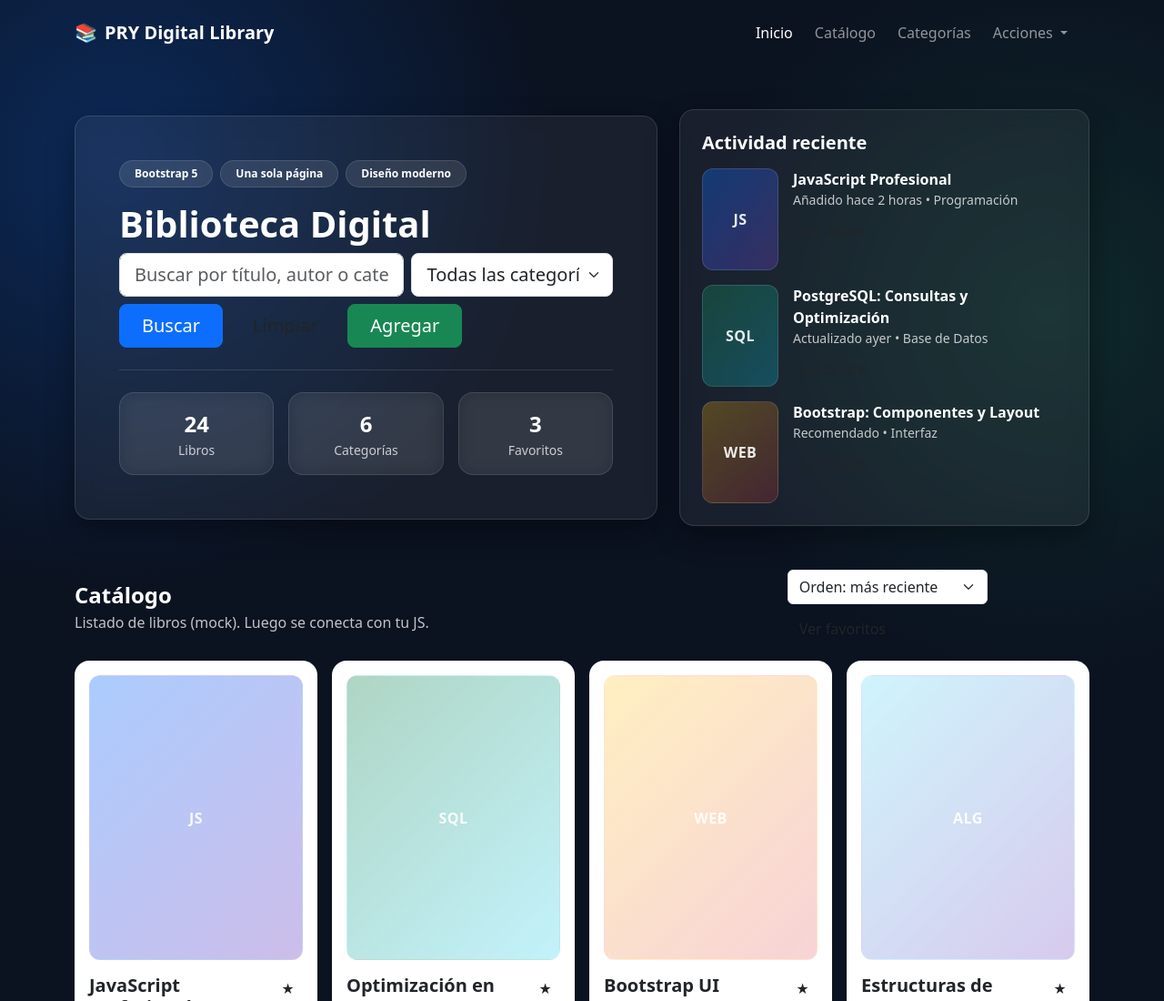
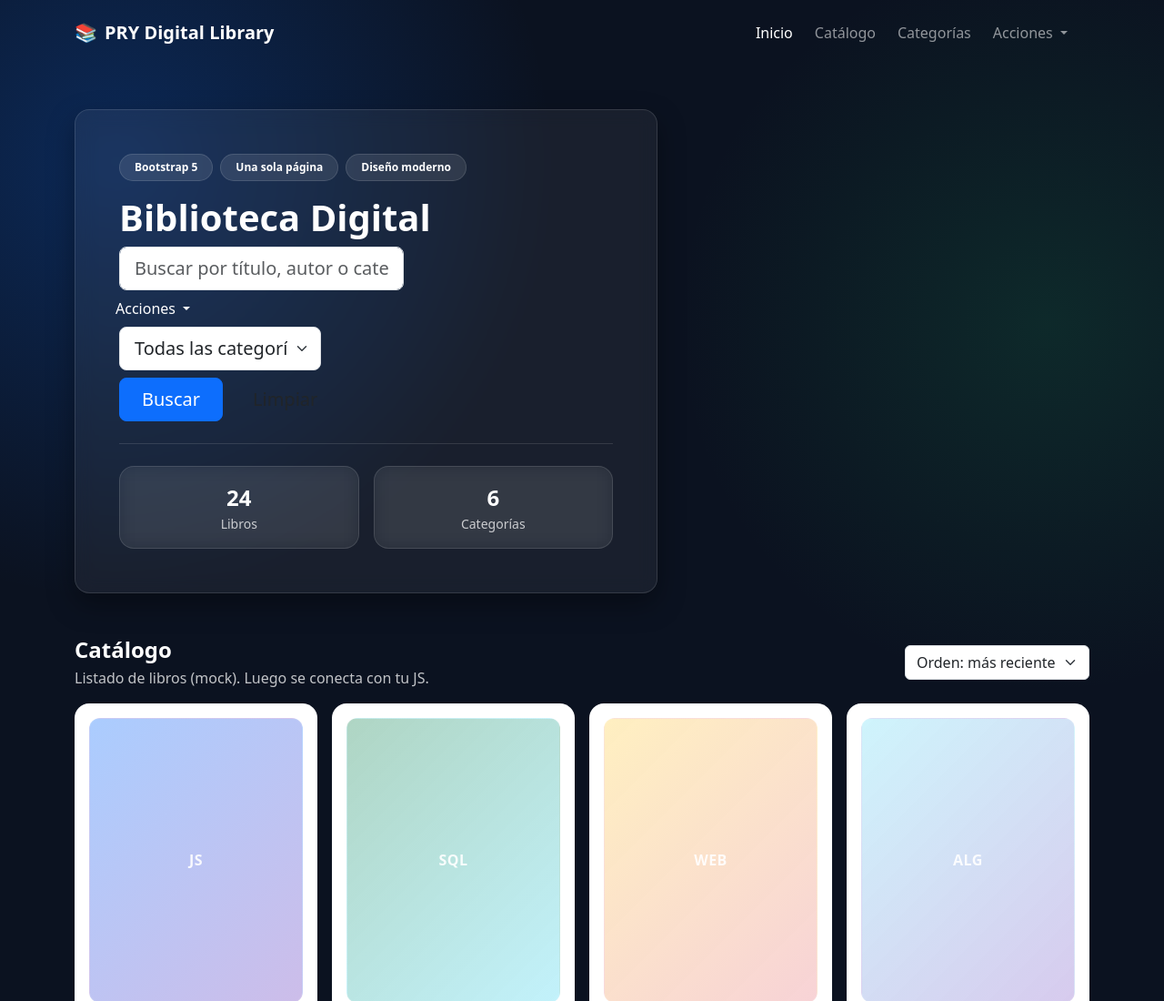
Before and after one commit to ProgramacionWeb27811/PRY_DIGITAL_LIBRARY, a website built with Vite: page index.html in a window 1280 px wide. Shown: the top 1100 px of the page at 91% size. Built offline with nearby package versions, Linux system fonts and the light colour scheme; files whose address does not match are found by name.

Commit message:
modificaciones solo para usuarios, agregar url del server de trabajo (pendiente modficar y separar autores y categorias en la BD

```diff
--- a/index.html
+++ b/index.html
@@ -30,7 +30,7 @@
                             Acciones
                         </a>
                         <ul class="dropdown-menu dropdown-menu-end">
-                            <li><a class="dropdown-item" href="#" data-bs-toggle="modal" data-bs-target="#modalAgregar">Agregar libro</a></li>
+                            <li><a class="dropdown-item" href="#" data-bs-toggle="modal" data-bs-target="#modalAgregar" hidden>Agregar libro</a></li>
                             <li><a class="dropdown-item" href="#catalogo">Ver catálogo</a></li>
                             <li><hr class="dropdown-divider"></li>
                             <li><a class="dropdown-item" href="#">Configuración</a></li>
@@ -64,85 +64,54 @@
                             <div class="col-md-7">
                                 <input id="txtBuscar" class="form-control form-control-lg" type="text" placeholder="Buscar por título, autor o categoría...">
                             </div>
+                            <a class="nav-link dropdown-toggle" href="#" role="button" data-bs-toggle="dropdown" aria-expanded="false">
+                                Acciones
+                            </a>
+                            <ul class="dropdown-menu dropdown-menu-end">
+                                <li><a class="dropdown-item" href="#" data-bs-toggle="modal" data-bs-target="#modalAgregar" hidden>Agregar libro</a></li>
+                                <li><a class="dropdown-item" href="#catalogo">Ver catálogo</a></li>
+                                <li><hr class="dropdown-divider"></li>
+                                <li><a class="dropdown-item" href="#">Configuración</a></li>
+                            </ul>
+
                             <div class="col-md-5">
+
                                 <select id="selCategoria" class="form-select form-select-lg">
-                                    <option value="">Todas las categorías</option>
-                                    <option>Programación</option>
-                                    <option>Base de Datos</option>
-                                    <option>Redes</option>
-                                    <option>Matemáticas</option>
+                                    <option selected>Todas las categorías</option>
+                                    <option value="">Programación</option>
+                                    <option value="">Base de Datos</option>
+                                    <option value="">Redes</option>
+                                    <option value="">Matemáticas</option>
                                 </select>
                             </div>
                             <div class="col-12 d-flex flex-wrap gap-2 mt-2">
                                 <button id="btnBuscar" class="btn btn-primary btn-lg px-4">Buscar</button>
                                 <button id="btnLimpiar" class="btn btn-soft btn-lg px-4">Limpiar</button>
-                                <button class="btn btn-success btn-lg px-4" data-bs-toggle="modal" data-bs-target="#modalAgregar">Agregar</button>
+                                <button class="btn btn-success btn-lg px-4" data-bs-toggle="modal" data-bs-target="#modalAgregar" hidden>Agregar</button>
                             </div>
                         </div>
 
                         <div class="divider my-4"></div>
 
                         <div class="row text-center g-3">
-                            <div class="col-4">
+                            <div class="col-6">
                                 <div class="glass rounded-4 p-3">
                                     <div class="fw-bold fs-4" id="statTotal">24</div>
                                     <div class="text-soft small">Libros</div>
                                 </div>
                             </div>
-                            <div class="col-4">
+                            <div class="col-6">
                                 <div class="glass rounded-4 p-3">
                                     <div class="fw-bold fs-4" id="statCategorias">6</div>
                                     <div class="text-soft small">Categorías</div>
                                 </div>
                             </div>
-                            <div class="col-4">
-                                <div class="glass rounded-4 p-3">
-                                    <div class="fw-bold fs-4" id="statFav">3</div>
-                                    <div class="text-soft small">Favoritos</div>
-                                </div>
-                            </div>
+
                         </div>
                     </div>
                 </div>
 
-                <div class="col-lg-5">
-                    <div class="glass rounded-4 p-4 shadow-soft">
-                        <h5 class="fw-bold mb-3">Actividad reciente</h5>
 
-                        <div class="d-flex gap-3 align-items-start mb-3">
-                            <div class="cover flex-shrink-0" style="width: 84px;">
-                                <span>JS</span>
-                            </div>
-                            <div>
-                                <div class="fw-semibold">JavaScript Profesional</div>
-                                <div class="text-soft small">Añadido hace 2 horas • Programación</div>
-                                <button class="btn btn-sm btn-soft mt-2" data-bs-toggle="modal" data-bs-target="#modalDetalle">Ver detalle</button>
-                            </div>
-                        </div>
-
-                        <div class="d-flex gap-3 align-items-start mb-3">
-                            <div class="cover flex-shrink-0" style="width: 84px; background: linear-gradient(135deg, rgba(25,135,84,.35), rgba(13,202,240,.25));">
-                                <span>SQL</span>
-                            </div>
-                            <div>
-                                <div class="fw-semibold">PostgreSQL: Consultas y Optimización</div>
-                                <div class="text-soft small">Actualizado ayer • Base de Datos</div>
-                                <button class="btn btn-sm btn-soft mt-2" data-bs-toggle="modal" data-bs-target="#modalDetalle">Ver detalle</button>
-                            </div>
-                        </div>
-
-                        <div class="d-flex gap-3 align-items-start">
-                            <div class="cover flex-shrink-0" style="width: 84px; background: linear-gradient(135deg, rgba(255,193,7,.25), rgba(220,53,69,.22));">
-                                <span>WEB</span>
-                            </div>
-                            <div>
-                                <div class="fw-semibold">Bootstrap: Componentes y Layout</div>
-                                <div class="text-soft small">Recomendado • Interfaz</div>
-                                <button class="btn btn-sm btn-soft mt-2" data-bs-toggle="modal" data-bs-target="#modalDetalle">Ver detalle</button>
-                            </div>
-                        </div>
-                    </div>
-                </div>
             </div>
         </div>
     </header>
@@ -161,8 +130,9 @@
                         <option value="reciente">Orden: más reciente</option>
                         <option value="titulo">Orden: título (A-Z)</option>
                         <option value="autor">Orden: autor (A-Z)</option>
+                        <option value="titulo">Orden: título (Z-A)</option>
+                        <option value="autor">Orden: autor (Z-A)</option>
                     </select>
-                    <button class="btn btn-soft" id="btnFavoritos">Ver favoritos</button>
                 </div>
             </div>
 
--- a/package.json
+++ b/package.json
@@ -5,7 +5,7 @@
   "main": "index.js",
   "scripts": {
     "test": "echo \"Error: no test specified\" && exit 1",
-    "dev": "vite"
+    "dev": "vite --host 0.0.0.0 --port 5173"
   },
   "keywords": [],
   "author": "",
--- a/public/css/styles.css
+++ b/public/css/styles.css
@@ -85,3 +85,29 @@
     height: 1px;
     background: rgba(255,255,255,.12);
 }
+
+/* Variables opcionales para mantener consistencia con tu tema */
+:root{
+    --select-bg: #1f2a38;      /* ajusta a tu tono */
+    --select-text: #e8eef7;    /* texto claro */
+    --select-border: #334155;  /* borde */
+    --select-focus: rgba(59, 130, 246, 0.35);
+}
+
+.form-select{
+    background-color: var(--select-bg);
+    color: var(--select-text);
+    border-color: var(--select-border);
+}
+
+/* Estado focus (cuando haces click) */
+.form-select:focus{
+    border-color: var(--select-border);
+    box-shadow: 0 0 0 0.25rem var(--select-focus);
+}
+
+/* MUY IMPORTANTE: estilo del desplegable */
+.form-select option{
+    background-color: var(--select-bg);
+    color: var(--select-text);
+}
--- a/public/js/controlador.js
+++ b/public/js/controlador.js
@@ -1,3 +1,5 @@
+const DB_URL = 'https://fdlrjsqrqtnpbgsjgohn.supabase.co/rest/v1/';
+
 document.getElementById("anio").textContent = new Date().getFullYear();
 
 const txtBuscar = document.getElementById("txtBuscar");
```
Also changed, not shown: public/js/cargar_elementos.js (added).
